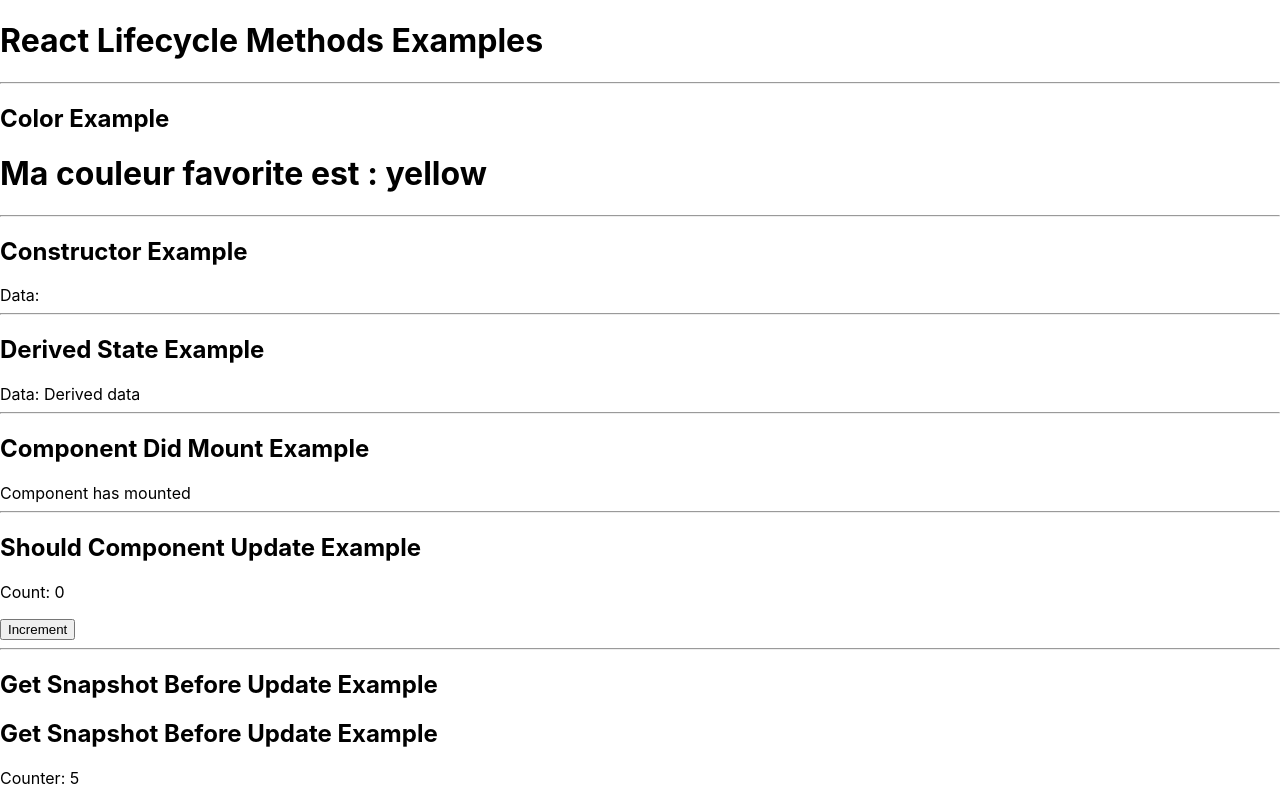
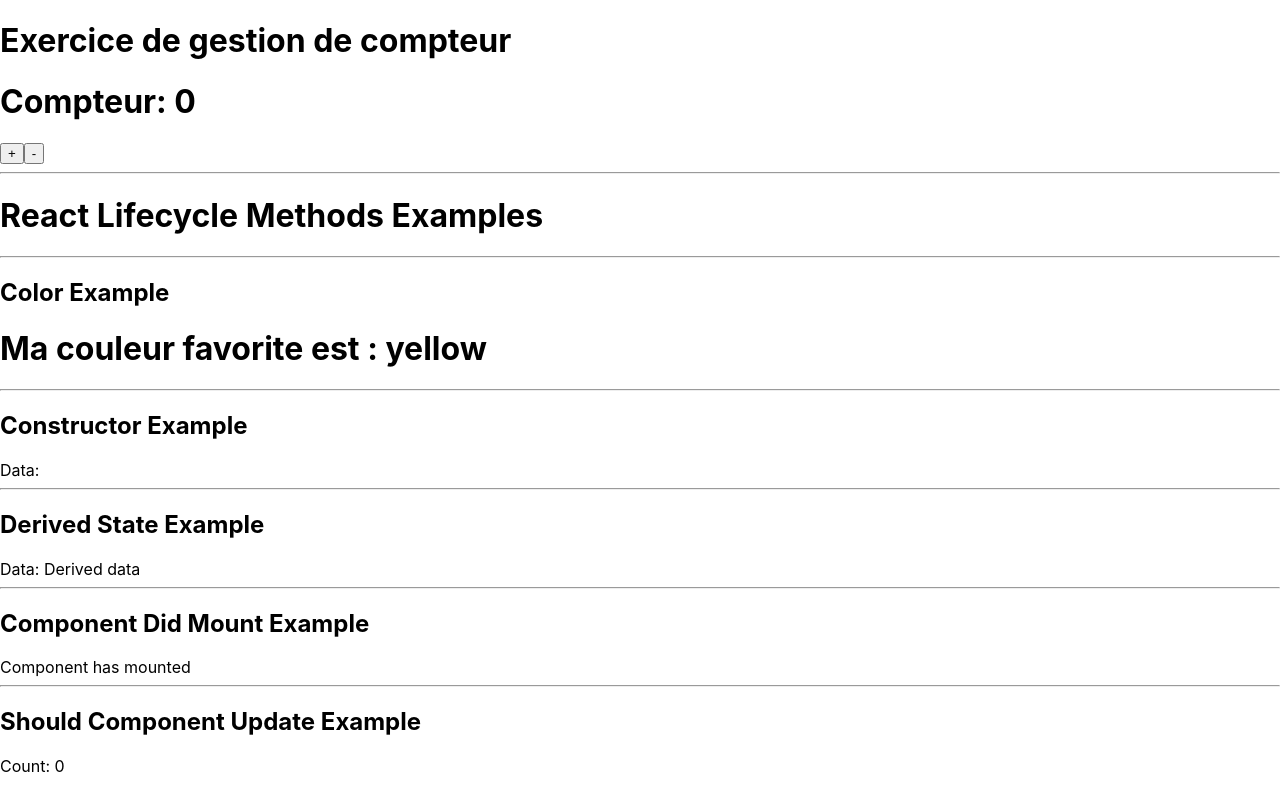
Before and after one commit to Medamine-mzk/lifecyclemethods, a React (Create React App) app: page / in a window 1280 px wide. Shown: the top 791 px of the page. Built offline with nearby package versions, Linux system fonts and the light colour scheme.

Commit message:
firsts commit

```diff
--- a/src/App.js
+++ b/src/App.js
@@ -7,11 +7,15 @@ import GetSnapshotBeforeUpdateExample from './Components/GetSnapshotBeforeUpdate
 import ComponentDidUpdateExample from './Components/ComponentDidUpdateExample';
 import ComponentWillUnmountExample from './Components/ComponentWillUnmountExample';
 import Color from './Components/Color';
+import Compteur from './Components/Compteur';
 import './App.css';
 
 function App() {
   return (
     <div>
+        <h1>Exercice de gestion de compteur</h1>
+        <Compteur />
+      <hr />
       <h1>React Lifecycle Methods Examples</h1>
       <hr />
       <h2>Color Example</h2>
--- /dev/null
+++ b/src/Components/Compteur.js
@@ -0,0 +1,37 @@
+import React from 'react';
+
+class Compteur extends React.Component {
+  constructor(props) {
+    super(props);
+    // Déclaration de l'état initial
+    this.state = {
+      compteur: 0,
+    };
+  }
+
+  // Méthode pour incrémenter le compteur
+  incrementer = () => {
+    this.setState(prevState => ({
+      compteur: prevState.compteur + 1,
+    }));
+  };
+
+  // Méthode pour décrémenter le compteur
+  decrementer = () => {
+    this.setState(prevState => ({
+      compteur: prevState.compteur - 1,
+    }));
+  };
+
+  render() {
+    return (
+      <div>
+        <h1>Compteur: {this.state.compteur}</h1>
+        <button onClick={this.incrementer}>+</button>
+        <button onClick={this.decrementer}>-</button>
+      </div>
+    );
+  }
+}
+
+export default Compteur;
--- /dev/null
+++ b/src/Components/MonComposant.js
@@ -0,0 +1,20 @@
+import React from 'react';
+
+class MonComposant extends React.Component {
+  handleClick = (msg) => {
+    alert(msg);
+  }
+  render() {
+    return (
+        <div>
+            <button onClick={this.handleClick.bind(this,"test")}>
+                Cliquer1
+            </button><br/>
+            <button onClick={() => this.handleClick("bonjour")}>
+                Cliquer2
+            </button>
+        </div>
+    );
+  }
+}
+export default MonComposant;
--- a/src/index.js
+++ b/src/index.js
@@ -3,10 +3,12 @@ import ReactDOM from 'react-dom/client';
 import './index.css';
 import App from './App';
 import reportWebVitals from './reportWebVitals';
+import MonComposant from './Components/MonComposant';
 
 const root = ReactDOM.createRoot(document.getElementById('root'));
 root.render(
   <React.StrictMode>
+    {/* <MonComposant /> */}
     <App />
   </React.StrictMode>
 );
```
Also changed, not shown: src/Components/Compteur2.js (added, +37 -0 lines).
